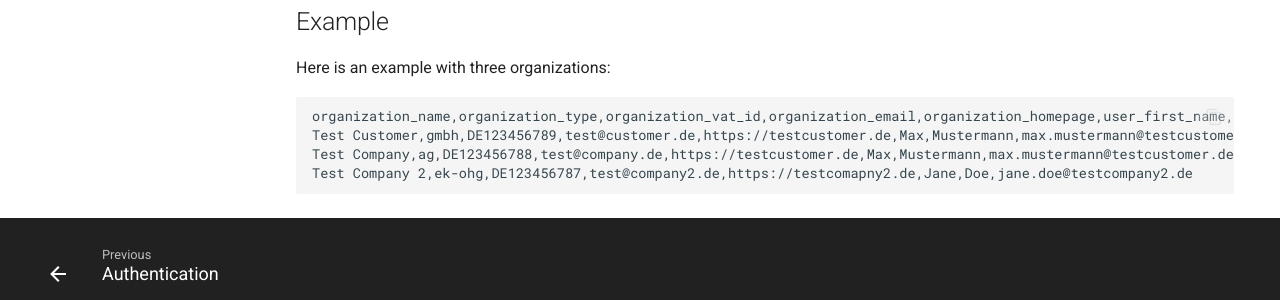
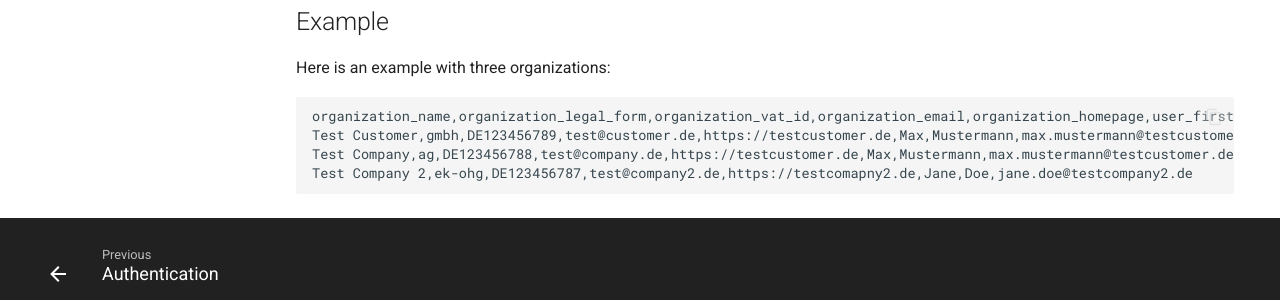
Before and after one commit to openESG-gmbh/documentation, an MkDocs documentation site: the page built from docs/ui/csv-upload.md, in a window 1280 px wide and 900 px high, scrolled down 943 px. Shown: the part 526-826 px from the top of the window. Built offline with MkDocs 1.6.1 and Material for MkDocs 9.7.7, drawn with Linux system fonts in a browser that asks for light colours; comment, search, counter and statistics services are not loaded; some of the changed text lies outside the part shown.

Commit message:
docs(csv-upload): change organization_type to organization_legal_form

````diff
--- a/.pre-commit-config.yaml
+++ b/.pre-commit-config.yaml
@@ -1,6 +1,6 @@
 repos:
   - repo: https://github.com/pre-commit/pre-commit-hooks
-    rev: v4.6.0
+    rev: v5.0.0
     hooks:
       - id: check-yaml
       - id: end-of-file-fixer
@@ -9,7 +9,7 @@
       - id: check-merge-conflict
 
   - repo: https://github.com/igorshubovych/markdownlint-cli
-    rev: v0.41.0
+    rev: v0.42.0
     hooks:
       - id: markdownlint
         files: ".md"
--- a/docs/ui/csv-upload.md
+++ b/docs/ui/csv-upload.md
@@ -11,7 +11,7 @@
 You can select from the following fields.
 
 * `organization_name`
-* `organization_type` (must be one of the following: `ab`, `adoer`, `ag`, `eg`, `ek`, `ek-ohg`, `gbr`, `gmbh`, `gmbh-co-kg`, `kg`, `kdoer`, `ltd`, `ohg`, `other`, `part-gmbb`, `partg`, `se`, `se-co-kg`, `sole-proprietorship`, `stiftung`, `stiftung-co-kg`, `ug`, `ug-co-kg`. Default: `gmbh`). Alternatively to the `key`, one can also pass the `name`, e.g. `GmbH` instead of `gmbh`  <!-- markdownlint-disable-line MD013 -->
+* `organization_legal_form` (must be one of the following: `ab`, `adoer`, `ag`, `eg`, `ek`, `ek-ohg`, `gbr`, `gmbh`, `gmbh-co-kg`, `kg`, `kdoer`, `ltd`, `ohg`, `other`, `part-gmbb`, `partg`, `se`, `se-co-kg`, `sole-proprietorship`, `stiftung`, `stiftung-co-kg`, `ug`, `ug-co-kg`. Default: `gmbh`). Alternatively to the `key`, one can also pass the `name`, e.g. `GmbH` instead of `gmbh`  <!-- markdownlint-disable-line MD013 -->
 * `organization_vat_id`
 * `organization_court_of_registration`
 * `organization_commercial_register_number`
@@ -47,7 +47,7 @@
 Here is an example with three organizations:
 
 ```csv
-organization_name,organization_type,organization_vat_id,organization_email,organization_homepage,user_first_name,user_last_name,user_email
+organization_name,organization_legal_form,organization_vat_id,organization_email,organization_homepage,user_first_name,user_last_name,user_email
 Test Customer,gmbh,DE123456789,test@customer.de,https://testcustomer.de,Max,Mustermann,max.mustermann@testcustomer.de
 Test Company,ag,DE123456788,test@company.de,https://testcustomer.de,Max,Mustermann,max.mustermann@testcustomer.de
 Test Company 2,ek-ohg,DE123456787,test@company2.de,https://testcomapny2.de,Jane,Doe,jane.doe@testcompany2.de
````
Also changed, not shown: 1 other file.
